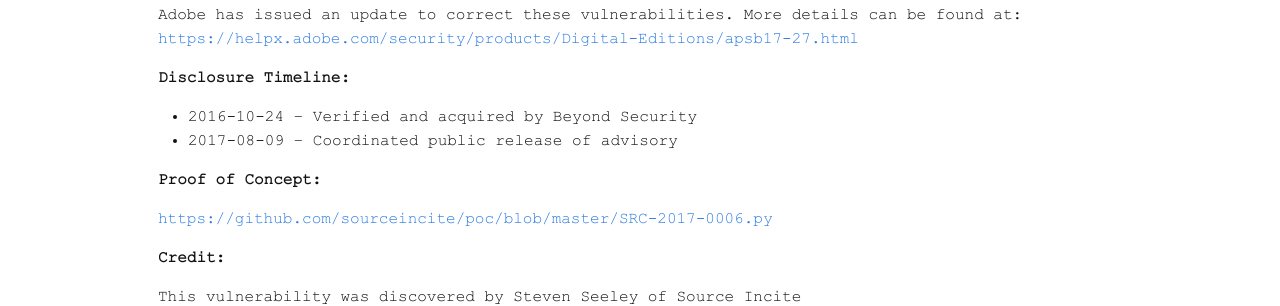
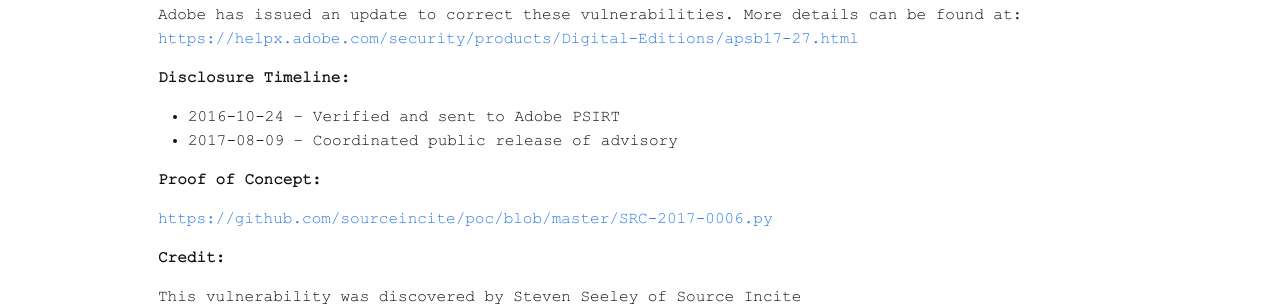
Before and after one commit to sourceincite/sourceincite.github.io, a Jekyll site: the page built from advisories/src-2017-0006.md, in a window 1280 px wide. Shown: the part 870-1176 px from the top of the page. Built offline with Jekyll 4.4.1, drawn with Linux system fonts in a browser that asks for light colours.

Commit message:
fixed a typo

```diff
--- a/advisories/src-2017-0006.md
+++ b/advisories/src-2017-0006.md
@@ -9,7 +9,7 @@
 vendor: Adobe
 affected: Adobe Digital Editions
 timeline: [
-2016-10-24 – Verified and acquired by Beyond Security,
+2016-10-24 – Verified and sent to Adobe PSIRT,
 2017-08-09 – Coordinated public release of advisory
           ]
 credit: Steven Seeley of Source Incite
```
